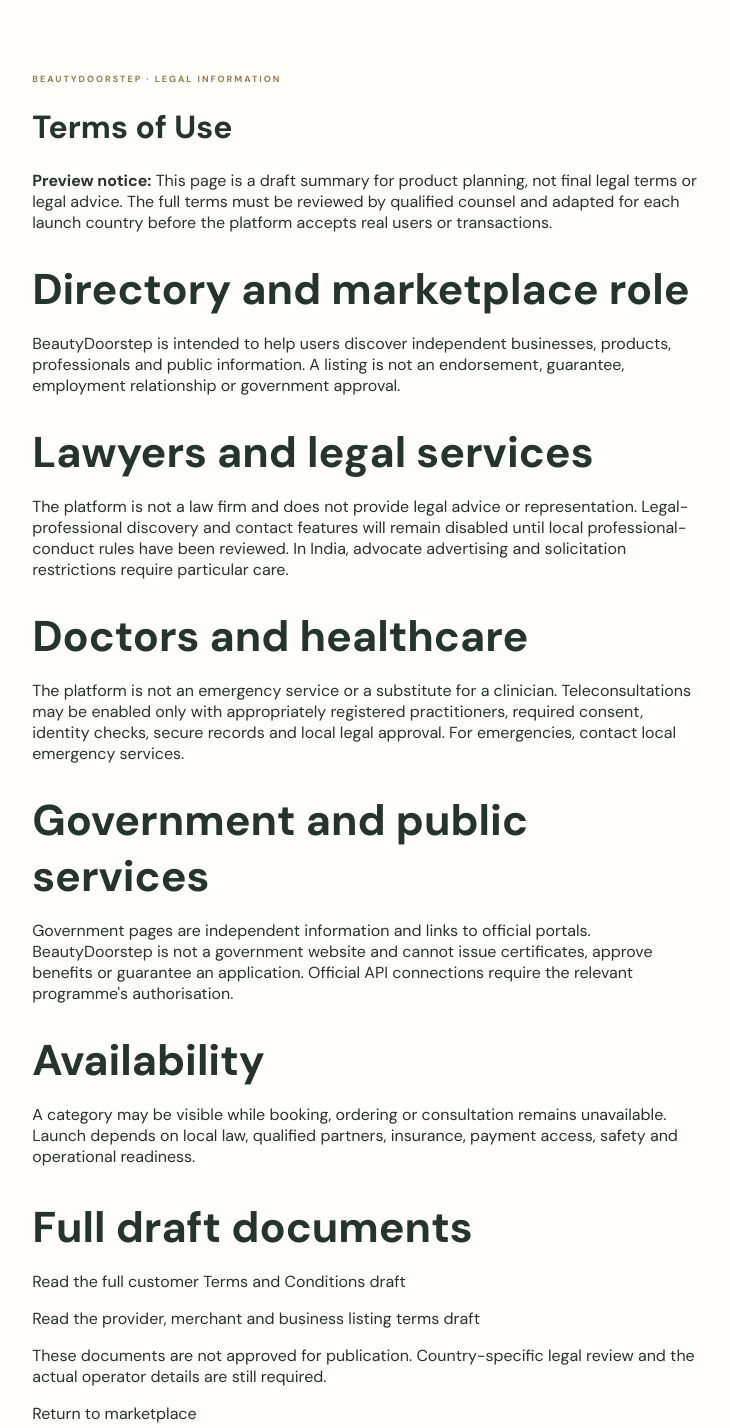
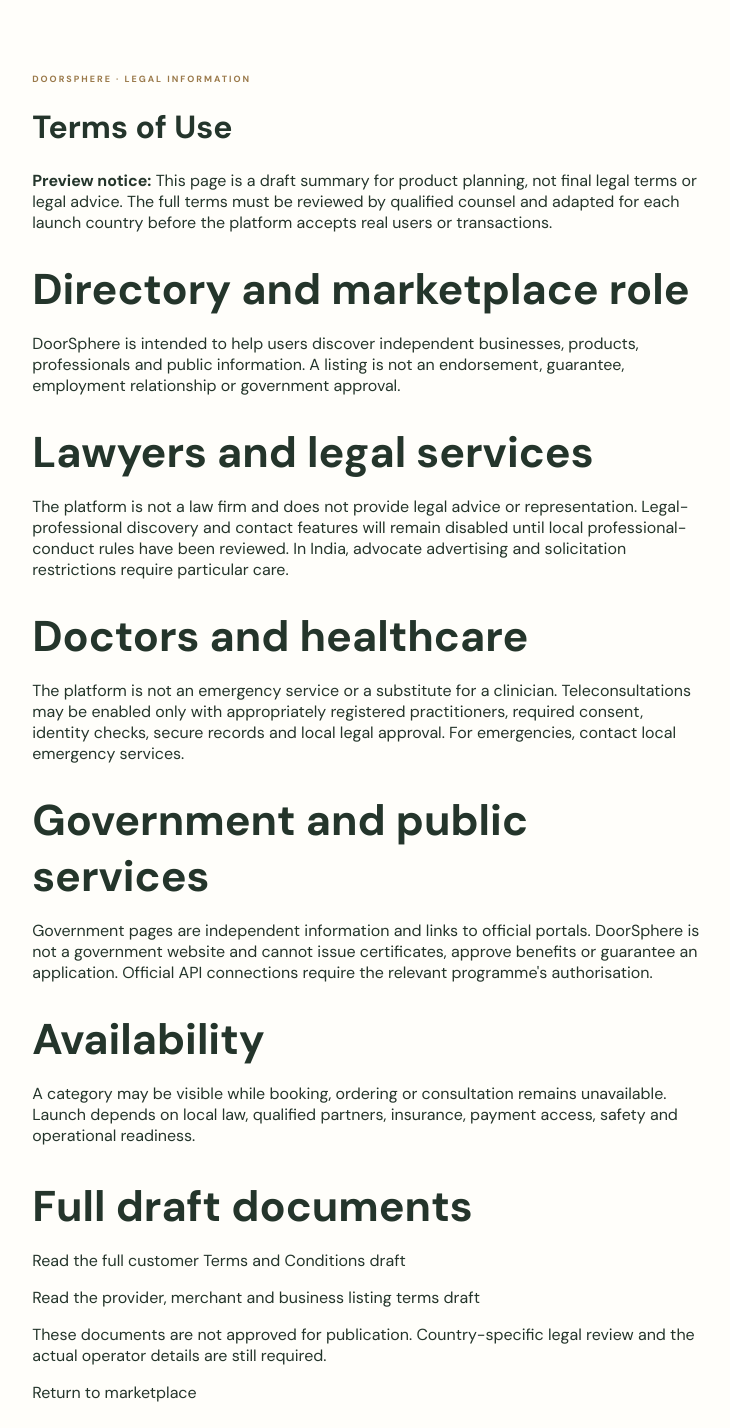
Before and after one commit to allcompaniesubp/Beautyatdoorsteps, a Next.js app: page /terms in a window 1280 px wide. Shown: the top 1428 px of the page, without its empty margins (273-1003 px from the left). Built offline with nearby package versions, Linux system fonts and the light colour scheme; a web font is replaced by a local one.

Commit message:
Apply DoorSphere working brand across marketplace pages

```diff
--- a/app/terms/page.tsx
+++ b/app/terms/page.tsx
@@ -1,16 +1,16 @@
 import Link from "next/link";
 
 const sections = [
-  ["Directory and marketplace role", "BeautyDoorstep is intended to help users discover independent businesses, products, professionals and public information. A listing is not an endorsement, guarantee, employment relationship or government approval."],
+  ["Directory and marketplace role", "DoorSphere is intended to help users discover independent businesses, products, professionals and public information. A listing is not an endorsement, guarantee, employment relationship or government approval."],
   ["Lawyers and legal services", "The platform is not a law firm and does not provide legal advice or representation. Legal-professional discovery and contact features will remain disabled until local professional-conduct rules have been reviewed. In India, advocate advertising and solicitation restrictions require particular care."],
   ["Doctors and healthcare", "The platform is not an emergency service or a substitute for a clinician. Teleconsultations may be enabled only with appropriately registered practitioners, required consent, identity checks, secure records and local legal approval. For emergencies, contact local emergency services."],
-  ["Government and public services", "Government pages are independent information and links to official portals. BeautyDoorstep is not a government website and cannot issue certificates, approve benefits or guarantee an application. Official API connections require the relevant programme's authorisation."],
+  ["Government and public services", "Government pages are independent information and links to official portals. DoorSphere is not a government website and cannot issue certificates, approve benefits or guarantee an application. Official API connections require the relevant programme's authorisation."],
   ["Availability", "A category may be visible while booking, ordering or consultation remains unavailable. Launch depends on local law, qualified partners, insurance, payment access, safety and operational readiness."],
 ];
 
 export default function TermsPage() {
   return <main className="section" style={{ maxWidth: 900, margin: "0 auto", paddingTop: 64, paddingBottom: 80 }}>
-    <p className="eyebrow">BEAUTYDOORSTEP · LEGAL INFORMATION</p>
+    <p className="eyebrow">DOORSPHERE · LEGAL INFORMATION</p>
     <h1>Terms of Use</h1>
     <p><strong>Preview notice:</strong> This page is a draft summary for product planning, not final legal terms or legal advice. The full terms must be reviewed by qualified counsel and adapted for each launch country before the platform accepts real users or transactions.</p>
     {sections.map(([heading, body]) => <section key={heading} style={{ marginTop: 28 }}><h2>{heading}</h2><p>{body}</p></section>)}
```
